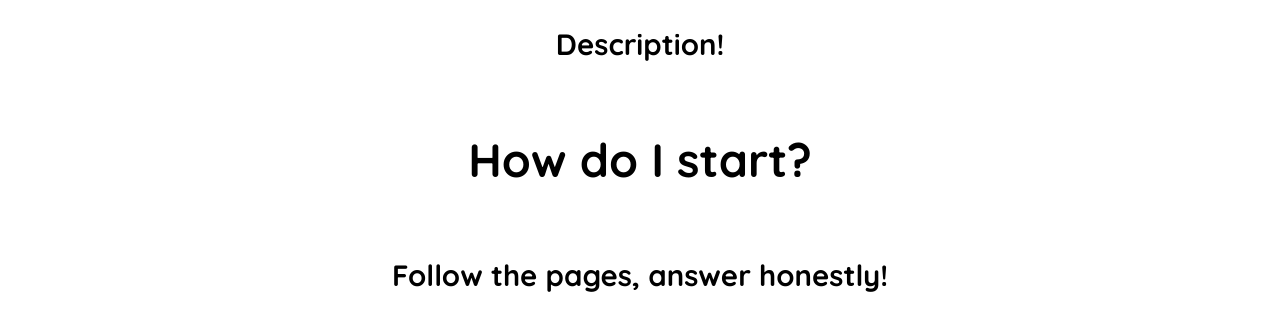
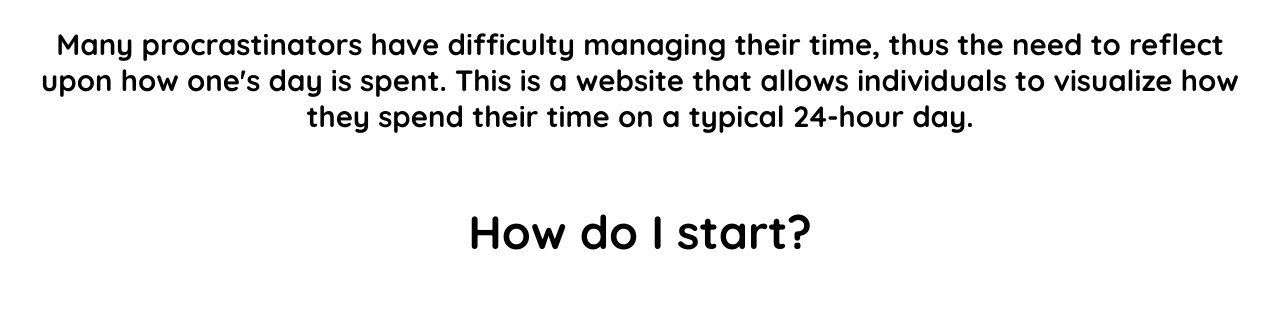
Before and after one commit to he-is-james/Personal-Scheduler, a plain HTML site: page index.html in a window 1280 px wide. Shown: the part 572-892 px from the top of the page. Drawn offline with Linux system fonts and the light colour scheme.

Commit message:
Update index.html

```diff
--- a/index.html
+++ b/index.html
@@ -16,13 +16,15 @@
                     <h2>What is our project's purpose?</h2>
                 </div>
                 <div class="flex-item">
-                    <p class="text">Description!</p>
+                    <p class="text">Many procrastinators have difficulty managing their time, thus the need to reflect upon how one's day is spent.
+                        This is a website that allows individuals to visualize how they spend their time on a typical 24-hour day.</p>
                 </div>
                 <div class="flex-item">
                     <h2>How do I start?</h2>
                 </div>
                 <div class="flex-item">
-                    <p class="text">Follow the pages, answer honestly!</p>
+                    <p class="text">Users are allowed to add hours to six different tasks and see how a normal day is spent broken up into separate parts.
+                        Follow the pages and answer honestly!</p>
                 </div>
                 <div class="flex-item">
                     <a href="journey.html"><button class="font text">Start your planning journey!</button></a>
```
